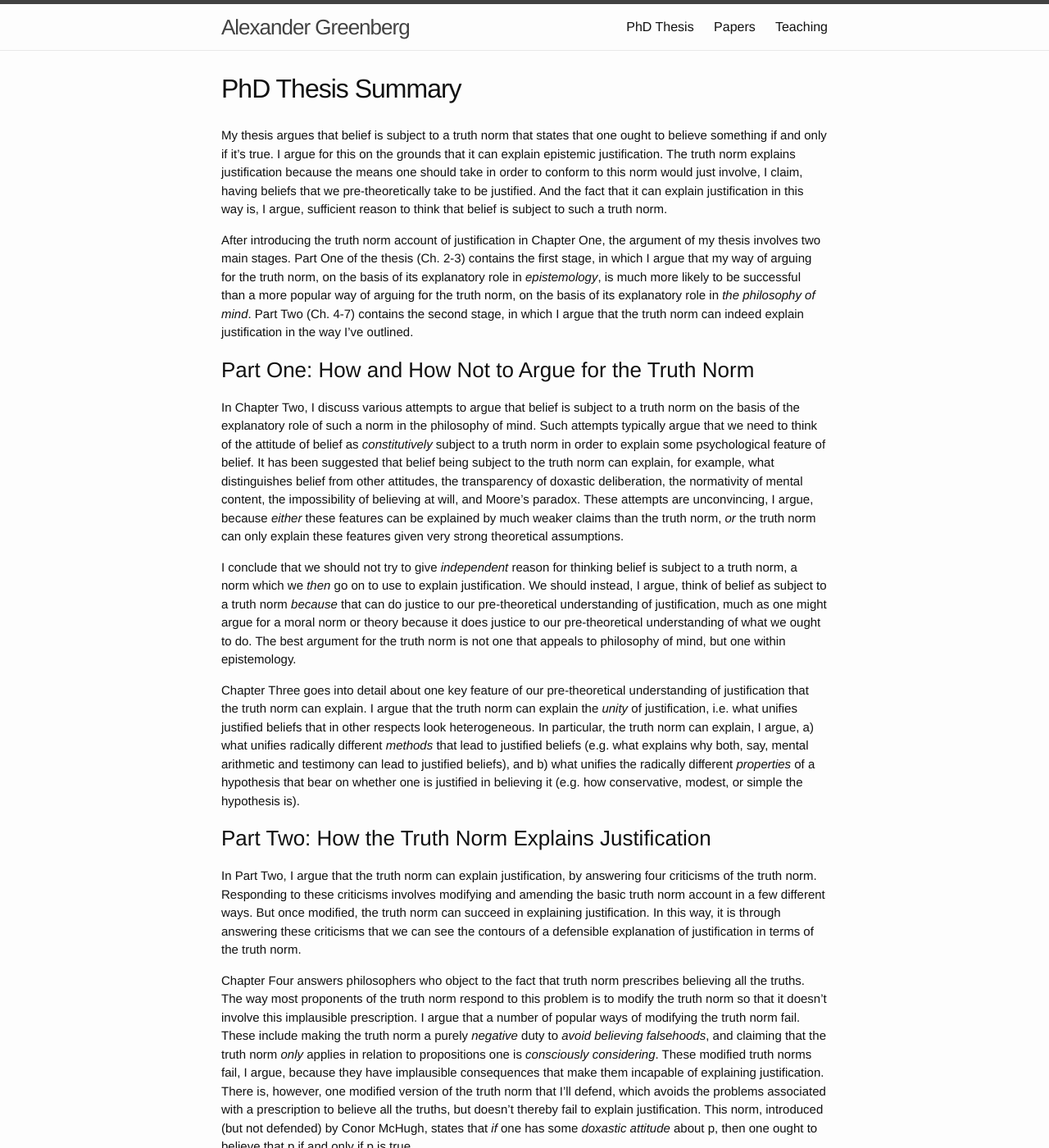
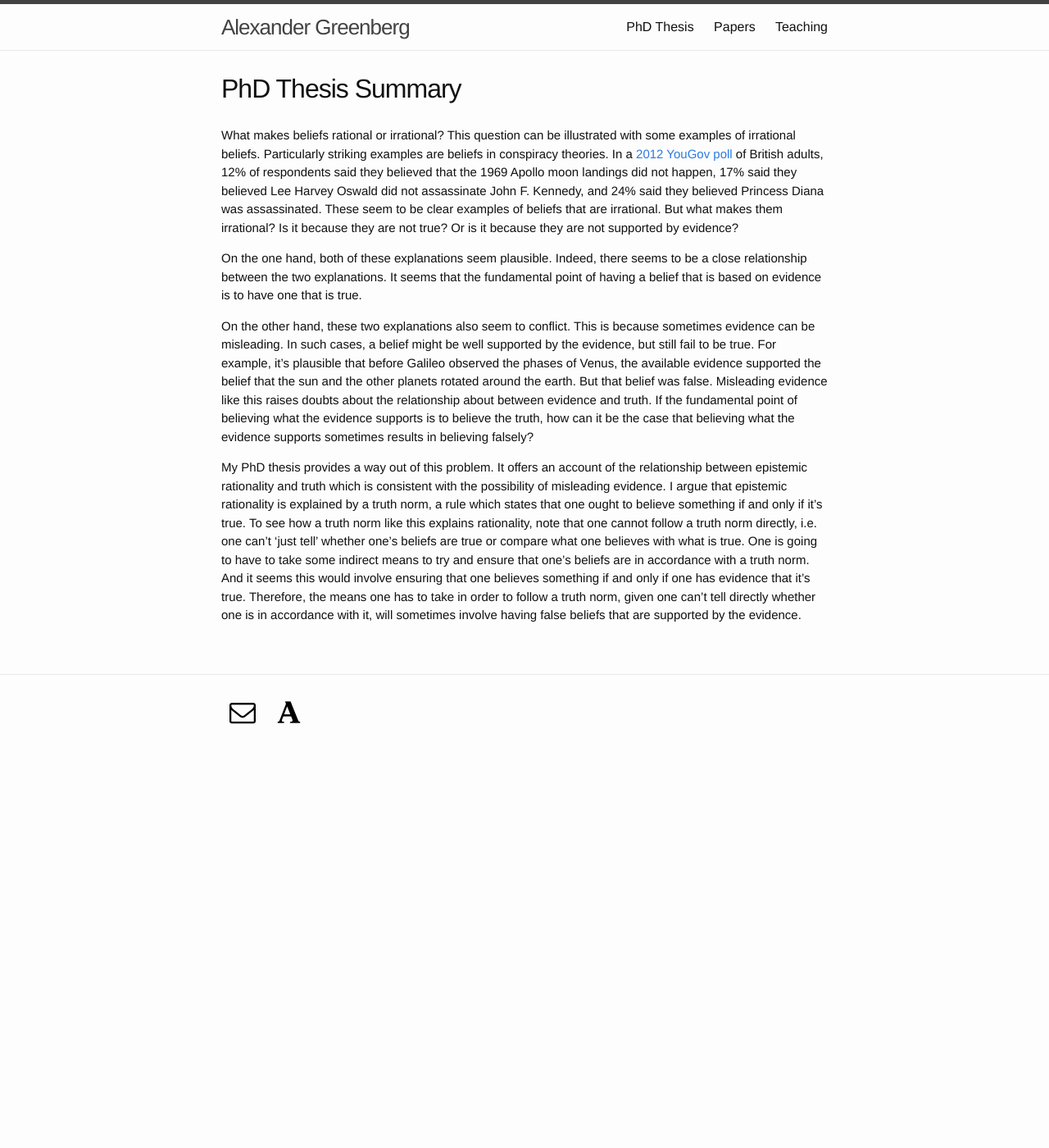
Before and after one commit to alexandergreenberg/alexandergreenberg.github.io, a Jekyll site: the page built from 01_PhD Thesis.md, in a window 1280 px wide and 1400 px high. Shown: the whole window at 82% size. Built offline with Jekyll 4.4.1, drawn with Linux system fonts in a browser that asks for light colours; some web fonts are replaced; some of the changed text lies outside the part shown.

Commit message:
Update 01_PhD Thesis.md

```diff
--- a/01_PhD Thesis.md
+++ b/01_PhD Thesis.md
@@ -4,26 +4,10 @@ title: PhD Thesis
 permalink: /phd-thesis/
 ---
 
-My thesis argues that belief is subject to a truth norm that states that one ought to believe something if and only if it’s true. I argue for this on the grounds that it can explain epistemic justification. The truth norm explains justification because the means one should take in order to conform to this norm would just involve, I claim, having beliefs that we pre-theoretically take to be justified. And the fact that it can explain justification in this way is, I argue, sufficient reason to think that belief is subject to such a truth norm.
+What makes beliefs rational or irrational? This question can be illustrated with some examples of irrational beliefs. Particularly striking examples are beliefs in conspiracy theories. In a [2012 YouGov poll](https://yougov.co.uk/news/2012/07/04/we-ask-conspiracy-theories/) of British adults, 12% of respondents said they believed that the 1969 Apollo moon landings did not happen, 17% said they believed Lee Harvey Oswald did not assassinate John F. Kennedy, and 24% said they believed Princess Diana was assassinated. These seem to be clear examples of beliefs that are irrational. But what makes them irrational? Is it because they are not true? Or is it because they are not supported by evidence?
 
-After introducing the truth norm account of justification in Chapter One, the argument of my thesis involves two main stages. Part One of the thesis (Ch. 2-3) contains the first stage, in which I argue that my way of arguing for the truth norm, on the basis of its explanatory role in *epistemology*, is much more likely to be successful than a more popular way of arguing for the truth norm, on the basis of its explanatory role in *the philosophy of mind*. Part Two (Ch. 4-7) contains the second stage, in which I argue that the truth norm can indeed explain justification in the way I’ve outlined.
+On the one hand, both of these explanations seem plausible. Indeed, there seems to be a close relationship between the two explanations. It seems that the fundamental point of having a belief that is based on evidence is to have one that is true.
 
-### Part One: How and How Not to Argue for the Truth Norm
+On the other hand, these two explanations also seem to conflict. This is because sometimes evidence can be misleading. In such cases, a belief might be well supported by the evidence, but still fail to be true. For example, it’s plausible that before Galileo observed the phases of Venus, the available evidence supported the belief that the sun and the other planets rotated around the earth. But that belief was false. Misleading evidence like this raises doubts about the relationship about between evidence and truth. If the fundamental point of believing what the evidence supports is to believe the truth, how can it be the case that believing what the evidence supports sometimes results in believing falsely?
 
-In Chapter Two, I discuss various attempts to argue that belief is subject to a truth norm on the basis of the explanatory role of such a norm in the philosophy of mind. Such attempts typically argue that we need to think of the attitude of belief as *constitutively* subject to a truth norm in order to explain some psychological feature of belief. It has been suggested that belief being subject to the truth norm can explain, for example, what distinguishes belief from other attitudes, the transparency of doxastic deliberation, the normativity of mental content, the impossibility of believing at will, and Moore’s paradox. These attempts are unconvincing, I argue, because *either* these features can be explained by much weaker claims than the truth norm, *or* the truth norm can only explain these features given very strong theoretical assumptions.
-
-I conclude that we should not try to give *independent* reason for thinking belief is subject to a truth norm, a norm which we *then* go on to use to explain justification. We should instead, I argue, think of belief as subject to a truth norm *because* that can do justice to our pre-theoretical understanding of justification, much as one might argue for a moral norm or theory because it does justice to our pre-theoretical understanding of what we ought to do. The best argument for the truth norm is not one that appeals to philosophy of mind, but one within epistemology.
-
-Chapter Three goes into detail about one key feature of our pre-theoretical understanding of justification that the truth norm can explain. I argue that the truth norm can explain the *unity* of justification, i.e. what unifies justified beliefs that in other respects look heterogeneous. In particular, the truth norm can explain, I argue, a) what unifies radically different *methods* that lead to justified beliefs (e.g. what explains why both, say, mental arithmetic and testimony can lead to justified beliefs), and b) what unifies the radically different *properties* of a hypothesis that bear on whether one is justified in believing it (e.g. how conservative, modest, or simple the hypothesis is).
-
-### Part Two: How the Truth Norm Explains Justification
-
-In Part Two, I argue that the truth norm can explain justification, by answering four criticisms of the truth norm. Responding to these criticisms involves modifying and amending the basic truth norm account in a few different ways. But once modified, the truth norm can succeed in explaining justification. In this way, it is through answering these criticisms that we can see the contours of a defensible explanation of justification in terms of the truth norm.
-
-Chapter Four answers philosophers who object to the fact that truth norm prescribes believing all the truths. The way most proponents of the truth norm respond to this problem is to modify the truth norm so that it doesn’t involve this implausible prescription. I argue that a number of popular ways of modifying the truth norm fail. These include making the truth norm a purely *negative* duty to *avoid believing falsehoods*, and claiming that the truth norm *only* applies in relation to propositions one is *consciously considering*. These modified truth norms fail, I argue, because they have implausible consequences that make them incapable of explaining justification. There is, however, one modified version of the truth norm that I’ll defend, which avoids the problems associated with a prescription to believe all the truths, but doesn’t thereby fail to explain justification. This norm, introduced (but not defended) by Conor McHugh, states that *if* one has some *doxastic attitude* about p, then one ought to believe that p if and only if p is true.
-
-Chapter Five discusses a related problem with suspension of judgement. Some have argued that a truth norm has a problem dealing with suspension of judgement, since suspending judgement about whether p *guarantees* it that one won’t conform to the truth norm with regards to p. This problem, I claim, essentially leads to a related problem about how the truth norm can explain why one is justified in believing that p only if one has above a certain *threshold* of evidence that counts as sufficient. In order to explain this, I argue, we need to add an extra requirement on belief into our explanation, a requirement that *if* one fails to conform to the truth norm, one does so by suspending judgement rather than by believing falsely, i.e. a requirement to *err on the side of caution*.
-
-Chapter Six discusses an argument against the truth norm account given by Katrin Glüer and Åsa Wikforss, which is known as ‘the no guidance argument’. This argument claims that that we should reject the truth norm because it cannot guide belief formation, because in order to follow it one has to determine whether p is true, which amounts to forming a belief about p. This makes the guidance seem to come ‘too late’. I argue that this argument fails. Firstly, drawing on a response given by Asbjørn Steglich-Petersen, I argue that it relies on an overly restrictive conception of what it is for a norm to provide guidance. We should, I argue, prefer a more inclusive conception of guidance. Secondly, given the central role of the truth norm is to explain why one should follow *other* norms, the truth norm does not need to actively provide guidance in a believer’s consciousness play this explanatory role.
-
-Chapter Seven shows how the truth norm account can deal with supposedly problematic examples in which having a prima facie unjustified belief is a means to the end of having many other true beliefs, i.e. cases in one can make a ‘sacrifice for the greater epistemic good’. The vast majority of these examples are unproblematic, I argue, because on the truth norm account, justification is *proposition-relative*, i.e. a belief *that p* is justified if and only if having that belief is a good means the end of having *a true belief that p*. Although this explains why the majority of sacrifices for the greater epistemic good do not count as justified, there is still a remaining class of problem cases. These are self-fulfilling beliefs - beliefs that cause their own truth - such as a belief that people like me, which makes me more sociable, which causes people to like me. In order to explain why self-fulfilling beliefs are unjustified, I argue that we need to further amend the truth norm account by adding a further *causal independence* condition on justification, i.e. to claim that a belief that p is not justified if it causally dependent on the fact that I believe that p.
+My PhD thesis provides a way out of this problem. It offers an account of the relationship between epistemic rationality and truth which is consistent with the possibility of misleading evidence. I argue that epistemic rationality is explained by a truth norm, a rule which states that one ought to believe something if and only if it’s true. To see how a truth norm like this explains rationality, note that one cannot follow a truth norm directly, i.e. one can’t ‘just tell’ whether one’s beliefs are true or compare what one believes with what is true. One is going to have to take some indirect means to try and ensure that one’s beliefs are in accordance with a truth norm. And it seems this would involve ensuring that one believes something if and only if one has evidence that it’s true. Therefore, the means one has to take in order to follow a truth norm, given one can’t tell directly whether one is in accordance with it, will sometimes involve having false beliefs that are supported by the evidence.
```
